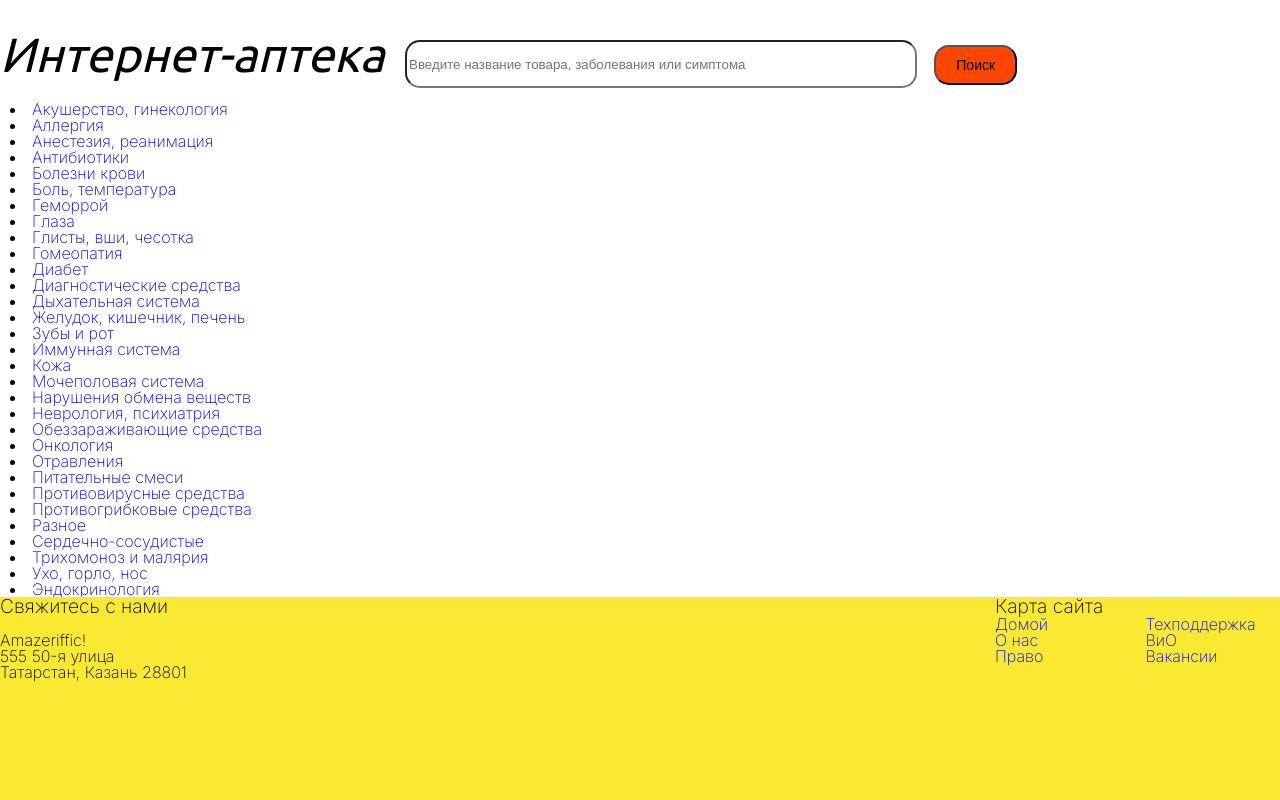
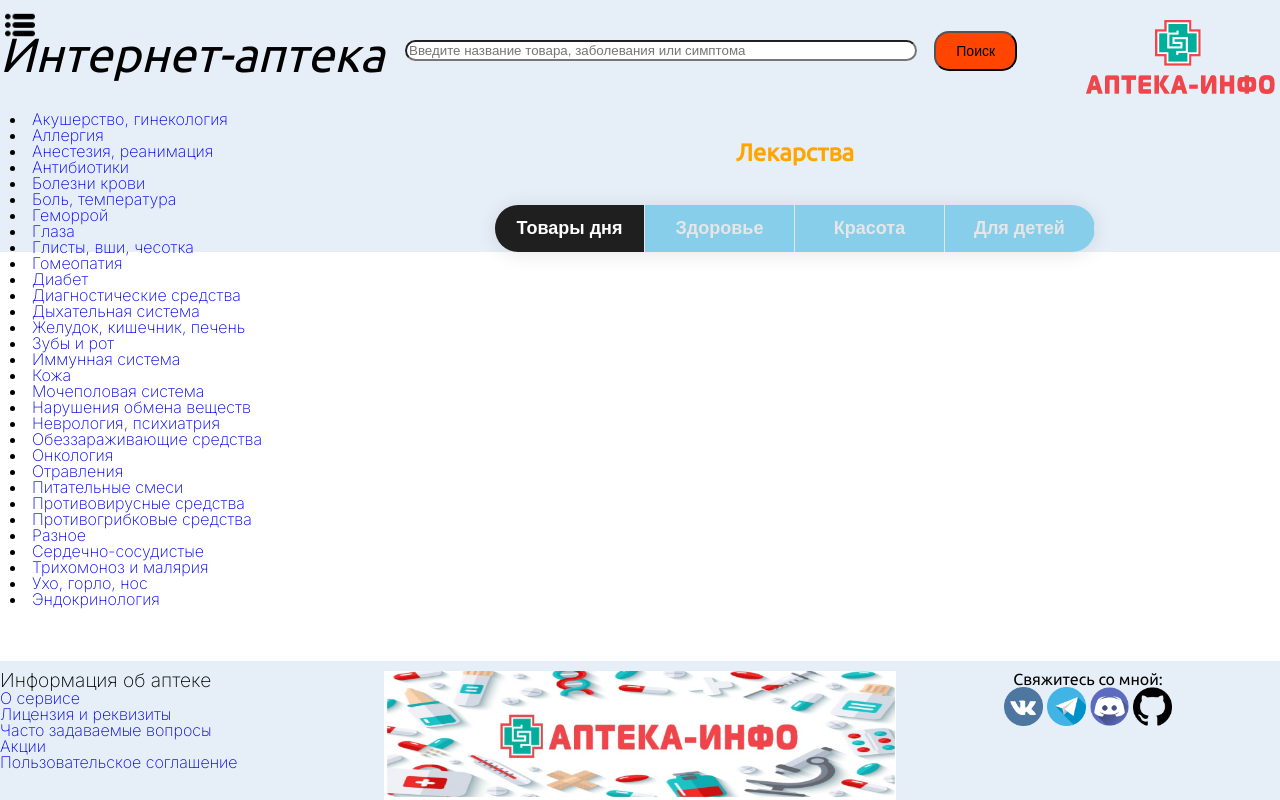
Before and after one commit to EgorSelivanov/WebCourse-Pharmacy, a plain HTML site: page client/index.html in a window 1280 px wide. Drawn offline with nearby package versions, Linux system fonts and the light colour scheme.

Commit message:
Add menu and sections

```diff
--- a/client/index.html
+++ b/client/index.html
@@ -9,6 +9,7 @@
 <link href="https://fonts.googleapis.com/css2?family=Inter:wght@200&family=Ubuntu&display=swap" rel="stylesheet">
 </head>
 <body>
+	<div class="wrapp">
 <header>
 	<div class="container">
 		<h1>Интернет-аптека</h1>
@@ -20,6 +21,10 @@
 			</form>
 		</div>
 
+		<div class="header-image">
+			<img src="images/apteka.png" alt="Аптека" style="width: 200px;">
+		</div>
+
 		<!--nav>
 			<a href="#">Регистрация</a>
 			<a href="faq.html">ВиО</a>
@@ -27,8 +32,23 @@
 		</nav-->
 	</div>
 </header>
+
 <main>
 	<div class="container">
+
+		<div class="wrapper">
+			<div class="menu">
+				<a href="#" class="menu-btn"><img src="images/list.png" width="100%"></a>
+				<nav class="menu-list">
+					<a href="">Вход</a>
+					<a href="index.html">Главная</a>
+					<a href="">Пункты выдачи</a>
+					<a href="">Помощь</a>
+					<a href=""></a>
+				</nav>
+			</div>
+		</div>
+
 		<div class="header-nav">
 			<div class="categories">
 				<li>
@@ -128,31 +148,62 @@
 
 		</div>
 
+		<section class="section-catalog">
+			<div class="section-container">
+				<header class="section__header">
+					<h2 class="section__title">Лекарства</h2>
+					<nav class="catalog-nav">
+						<ul class="catalog-nav__wrapper">
+							<li class="catalog-nav__item">
+								<button class="catalog-nav__btn is-active" type="button">Товары дня</button>
+							</li>
+							<li class="catalog-nav__item">
+								<button class="catalog-nav__btn" type="button">Здоровье</button>
+							</li>
+							<li class="catalog-nav__item">
+								<button class="catalog-nav__btn" type="button">Красота</button>
+							</li>
+							<li class="catalog-nav__item">
+								<button class="catalog-nav__btn" type="button">Для детей</button>
+							</li>
+						</ul>
+					</nav>
+				</header>
+			</div>
+		</section>
+
 	</div>
 </main>
 <footer>
 	<div class="container">
-		<div class="contact">
-		<h5>Свяжитесь с нами</h5>
-		<p><br></p>
-		<p>Amazeriffic!</p>
-		<p>555 50-я улица</p>
-		<p>Татарстан, Казань 28801</p>
-		</div>
-		<div class="sitemap">
-			<h5>Карта сайта</h5>
+		<div class="about-pharmacy">
+			<h5>Информация об аптеке</h5>
 			<ul>
-				<li><a href="index.html">Домой</a></li>
-				<li><a href="#">О нас</a></li>
-				<li><a href="#">Право</a></li>
-				<li><a href="#">Техподдержка</a></li>
-				<li><a href="#">ВиО</a></li>
-				<li><a href="#">Вакансии</a></li>
+				<li><a href="#">О сервисе</a></li>
+				<li><a href="#">Лицензия и реквизиты</a></li>
+				<li><a href="#">Часто задаваемые вопросы</a></li>
+				<li><a href="#">Акции</a></li>
+				<li><a href="#">Пользовательское соглашение</a></li>
 			</ul>
 		</div>
+
+		<div class="pharmacy-icon">
+			<img src="images/icon.jpg" width="100%">
+		</div>
+
+		<div class="footer-social-networks">
+                    <h3>Свяжитесь со мной:</h3>
+                    <div class="social-links">
+                        <a href="https://vk.com/id162848756"><img src="images/vk.png" width="10%"></a>
+                        <a href="https://t.me/Beetle43"><img src="images/telegram.png" width="10%"></a>
+                        <a href="https://discordapp.com/users/322318543305572354"><img src="images/discord.png" width="10%"></a>
+                        <a href="https://github.com/EgorSelivanov"><img src="images/github.png" width="10%"></i></a>
+                    </div>
+  		</div>
 	</div>
 </footer>
 <script src="http://code.jquery.com/jquery-3.4.1.min.js"></script>
 <script src="javascripts/app.js"></script>
+</div>
 </body>
 </html>
--- a/client/javascripts/app.js
+++ b/client/javascripts/app.js
@@ -0,0 +1,4 @@
+$('.menu-btn').on('click', function(e) {
+	e.preventDefault();
+	$('.menu').toggleClass('menu_active');
+})
--- a/client/stylesheets/style.css
+++ b/client/stylesheets/style.css
@@ -1,13 +1,16 @@
-body {
-	background: #f9e933;
+html, body {
+	background: white;
 	font-family: 'Inter', sans-serif;
 	font-size: 100%;
+	height: 100%;
+}
+.wrapp {
+	min-height: 100%;
+	display: flex;
+	flex-direction: column;
 }
 h1, h2, h3, h4 {
 	font-family: 'Ubuntu', sans-serif;
-}
-header, main, footer {
-	min-width: 855px;
 }
 header .container, main .container, footer .container {
 	max-width: 1300px;
@@ -15,8 +18,8 @@ header .container, main .container, footer .container {
 }
 header {
 	padding-top: 30px;
-	background: white;
-	overflow: auto;
+	background: #E6EFF8;
+	overflow: none;
 }
 header h1 {
 	float: left;
@@ -24,14 +27,15 @@ header h1 {
 	font-size: 300%;
 	font-style: italic;
 }
-header nav {
+header .container .header-image {
 	float: right;
-	width: 280px;
+	margin-top: -5%;
 }
 
 main {
-	background: white;
-	overflow: auto;
+	background-color: white;
+	overflow: visible;
+	flex: 1 1 auto;
 }
 main .container h2 {
 	font-size: 150%;
@@ -61,20 +65,28 @@ main .container .header-nav{
 	margin-left: 10px;
 }
 
+footer {
+	background: #E6EFF8;
+	overflow: auto;
+}
+footer .container {
+	display: flex;
+	margin-top: 10px;
+}
 footer .container h5 {
 	font-size: 120%;
 }
-footer .container .contact {
-	float: left;
-	width: 570px;
+footer .container .about-pharmacy {
+	flex-basis: 30%;
+
 }
-footer .container .sitemap {
-	float: right;
-	width: 285px;
+footer .container .pharmacy-icon {
+	flex-basis: 40%;
 }
-footer .container .sitemap ul {
-	columns: 2;
-	list-style: none;
+footer .container .footer-social-networks {
+	flex-basis: 30%;
+	text-align: center;
+
 }
 
 a {
@@ -85,18 +97,10 @@ a:hover {
 	text-decoration: underline;
 }
 
-.input-task {
-	border-radius: 15px;
-	height: 5%;
-	width: 25%;
-	padding-left: 5px;
-	margin: 1%;
-}
-
 .input-med {
 	border-radius: 15px;
 	vertical-align: middle;
-	height: 6%;
+	height: 35%;
 	width: 40%;
 	margin: 1%;
 	margin-left: 5px;
@@ -114,3 +118,92 @@ a:hover {
 	font-size: 14px;
 	margin-left: 0%;
 }
+
+.wrapper {
+	position: relative;
+	overflow-x: hidden;
+}
+.wrapper .menu {
+	position: fixed;
+	left: 0;
+	top: 0;
+	width: 20%;
+	height: 100vh;
+	display: flex;
+	justify-content: center;
+	align-items: center;
+	background-color: #E6EFF8;
+	transition: 0.5s;
+	transform: translateX(-100%);
+}
+.wrapper .menu_active {
+	transform: translateX(0%);
+}
+.wrapper .menu-list {
+	display: flex;
+	justify-content: space-around;
+	align-items: center;
+	height: 50%;
+	flex-direction: column;
+}
+.wrapper .menu-list a{
+	text-decoration: none;
+	text-transform: uppercase;
+	font-weight: 900;
+}
+.wrapper .menu-btn {
+	width: 30px;
+	height: 30px;
+
+	position: absolute;
+	right: -35px;
+	top: 10px;
+}
+
+section {
+	padding: -5px 0;
+	background-color: white;
+}
+.section__title {
+	font-size: 48px;
+	text-align: center;
+	margin: 0 auto 40px;
+	font-weight: 900;
+	color: orange;
+}
+.catalog-nav {
+	display: flex;
+	justify-content: center;
+}
+.catalog-nav__wrapper {
+	list-style: none;
+	margin: 0;
+	padding: 0;
+	display: flex;
+	box-shadow: 0px 2px 20px 0px rgba(0, 0, 0, 0.1);
+	border-radius: 23px;
+	overflow: hidden;
+}
+.catalog-nav__btn {
+	padding: 0;
+	border: 0;
+	background-color: skyblue;
+	cursor: pointer;
+	display: inline-block;
+	text-align: center;
+	padding: 13px;
+	min-width: 150px;
+	font-size: 18px;
+	font-weight: 900;
+	color: #e6e6e6;
+	border-right: 1px solid #e5e5e5;
+	transition: border .2s, background .2s, color .2s;
+}
+.catalog-nav__btn.is-active {
+	background: #1f1f1f;
+	color: white;
+}
+.catalog-nav__btn:not(.is-active):hover {
+	background: #ffa650;
+	color: white;
+}
```
Also changed, not shown: client/images/apteka.png (added), client/images/arbidol.jpg (added), client/images/discord.png (added), client/images/github.png (added), client/images/icon.jpg (added), client/images/list.png (added), client/images/telegram.png (added), client/images/vk.png (added).
